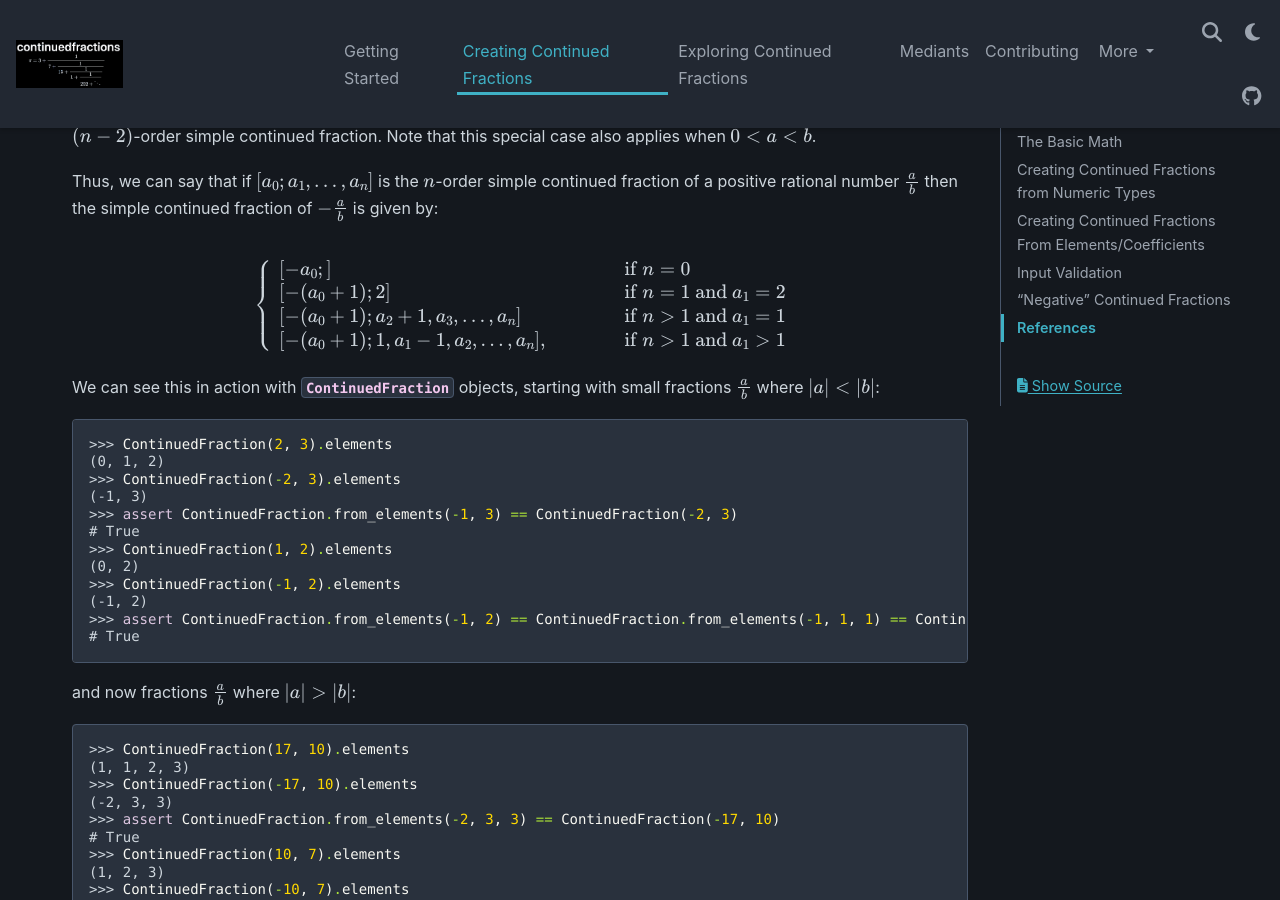
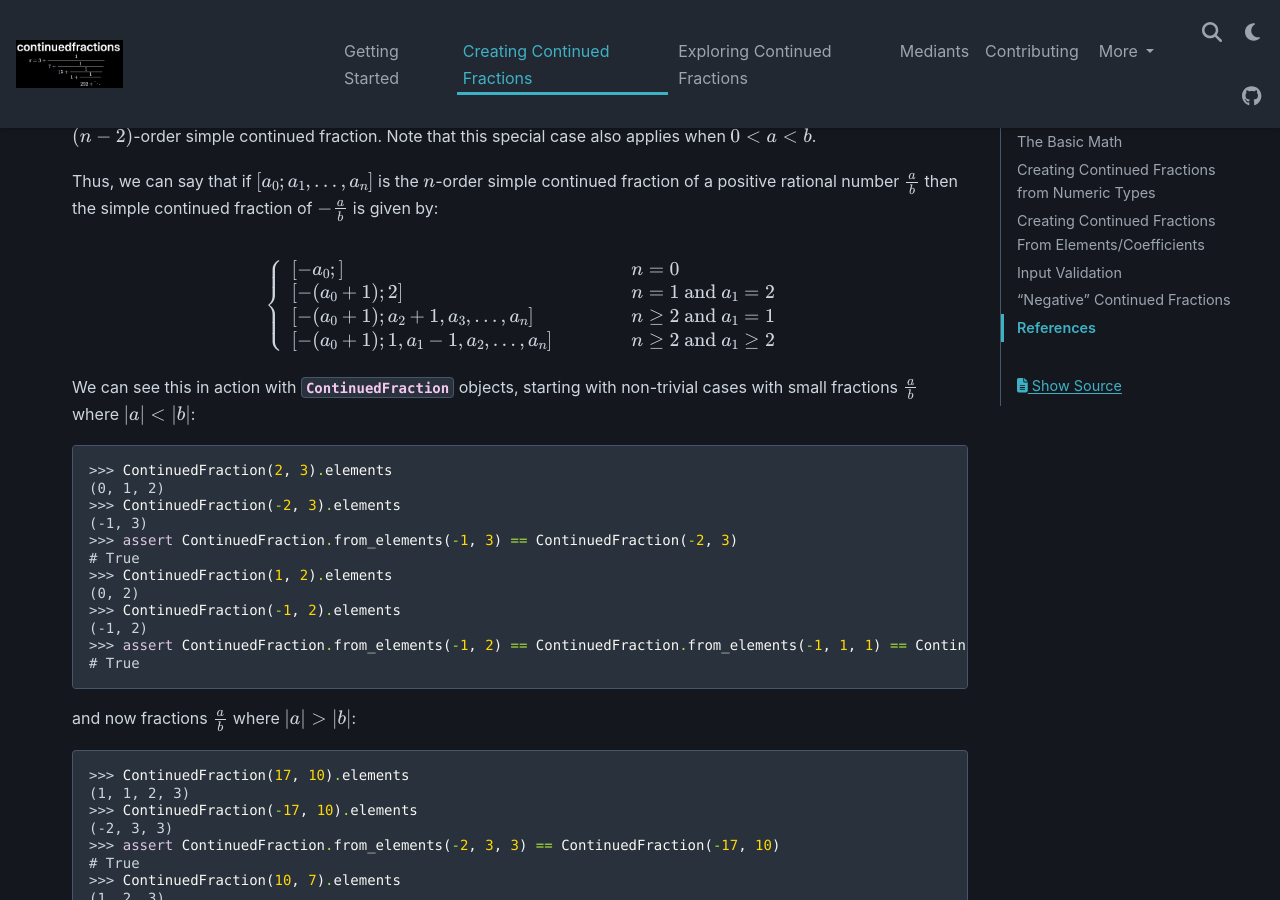
Before and after one commit to sr-murthy/continuedfractions, a Sphinx documentation site: the page built from docs/sources/creating-continued-fractions.rst, in a window 1280 px wide and 900 px high, scrolled down 8036 px. Built offline with Sphinx 7.4.7 and the PyData theme 0.15.4, drawn with Linux system fonts in a browser that asks for light colours; nearby versions of some CDN libraries.

Commit message:
docs: tweak docstring and docs for division-free negation algorithm

```diff
--- a/docs/sources/creating-continued-fractions.rst
+++ b/docs/sources/creating-continued-fractions.rst
@@ -307,13 +307,13 @@ Thus, we can say that if :math:`[a_0; a_1,\ldots, a_n]` is the :math:`n`-order s
 .. math::
 
    \begin{cases}
-   [-a_0;] & \text{if } n = 0 \\
-   [-(a_0 + 1); 2] \hskip{3em} & \text{if } n = 1 \text{ and } a_1 = 2 \\
-   [-(a_0 + 1); a_2 + 1, a_3,\ldots, a_n] \hskip{3em} & \text{if } n > 1 \text{ and } a_1 = 1 \\
-   [-(a_0 + 1); 1, a_1 - 1, a_2, \ldots,a_n], \hskip{3em} & \text{if } n > 1 \text{ and } a_1 > 1
+   [-a_0;]                                     \hskip{3em} & n = 0 \\
+   [-(a_0 + 1); 2]                             \hskip{3em} & n = 1 \text{ and } a_1 = 2 \\
+   [-(a_0 + 1); a_2 + 1, a_3,\ldots, a_n]      \hskip{3em} & n \geq 2 \text{ and } a_1 = 1 \\
+   [-(a_0 + 1); 1, a_1 - 1, a_2, \ldots,a_n]   \hskip{3em} & n \geq 2 \text{ and } a_1 \geq 2
    \end{cases}
 
-We can see this in action with :py:class:`~continuedfractions.continuedfraction.ContinuedFraction` objects, starting with small fractions :math:`\frac{a}{b}` where :math:`|a| < |b|`:
+We can see this in action with :py:class:`~continuedfractions.continuedfraction.ContinuedFraction` objects, starting with non-trivial cases with small fractions :math:`\frac{a}{b}` where :math:`|a| < |b|`:
 
 .. code:: python
 
```
Also changed, not shown: 1 other file.
